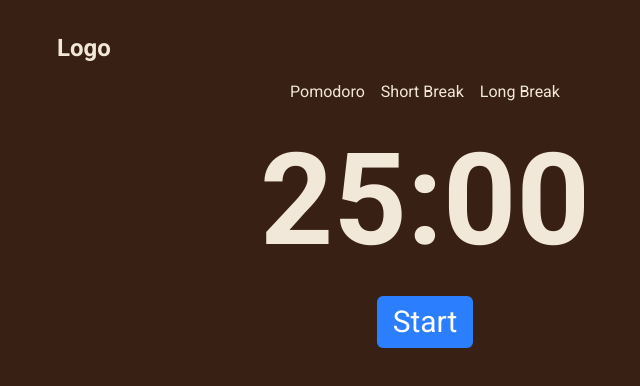
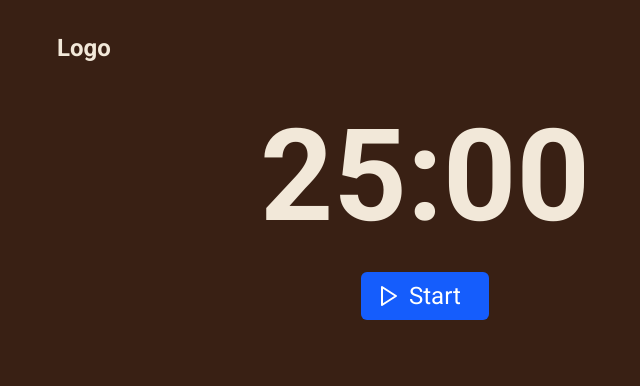
Before and after one commit to xhide341/morph-app, a React (Vite) app: page / in a window 1280 px wide. Shown: the top 386 px of the page, without its empty margins (215-855 px from the left). Built offline with nearby package versions, Linux system fonts and the light colour scheme; the HTML template or start-up script is replaced by a standard one.

Commit message:
feat: add react-feather icons

```diff
--- a/package.json
+++ b/package.json
@@ -14,6 +14,7 @@
     "@tailwindcss/vite": "^4.0.9",
     "react": "^19.0.0",
     "react-dom": "^19.0.0",
+    "react-feather": "^2.0.10",
     "tailwindcss": "^4.0.9"
   },
   "devDependencies": {
--- a/src/components/clock.tsx
+++ b/src/components/clock.tsx
@@ -1,4 +1,5 @@
 import { useState } from "react";
+import { Play, Pause, RotateCcw } from "react-feather";
 
 export const Clock = () => {
   const [time, setTime] = useState("25:00");
@@ -53,29 +54,19 @@ export const Clock = () => {
 
   return (
     <div className="flex flex-col items-center justify-center">
-      <nav className="flex flex-row gap-4">
-        <ul className="flex flex-row gap-4">
-          <li>
-            <a href="/">Pomodoro</a>
-          </li>
-          <li>
-            <a href="/">Short Break</a>
-          </li>
-          <li>
-            <a href="/">Long Break</a>
-          </li>
-        </ul>
-      </nav>
       <div className="flex flex-col items-center justify-center">
         <h1 className="text-[8rem] font-bold">{time}</h1>
-        <div className="flex flex-row gap-2 text-center text-3xl">
+        <div className="flex flex-row gap-2 text-center text-2xl">
           <button
             aria-label={isRunning ? "Pause" : "Start"}
-            className={`rounded-md px-4 py-2 text-white hover:scale-105 hover:cursor-pointer ${
-              isRunning ? "bg-red-500" : "bg-blue-500"
+            className={`flex w-[8rem] items-center gap-2 rounded-md px-4 py-2 text-white transition-all duration-200 ease-in-out hover:cursor-pointer ${
+              isRunning
+                ? "scale-95 transform bg-green-600 shadow-inner"
+                : "bg-blue-600 hover:scale-[0.98] active:scale-95"
             }`}
             onClick={isRunning ? handlePause : handleStart}
           >
+            {isRunning ? <Pause size={24} /> : <Play size={24} />}
             {isRunning ? "Pause" : "Start"}
           </button>
         </div>
```
Also changed, not shown: 1 other file (tests, documents, lock files or other folders).
